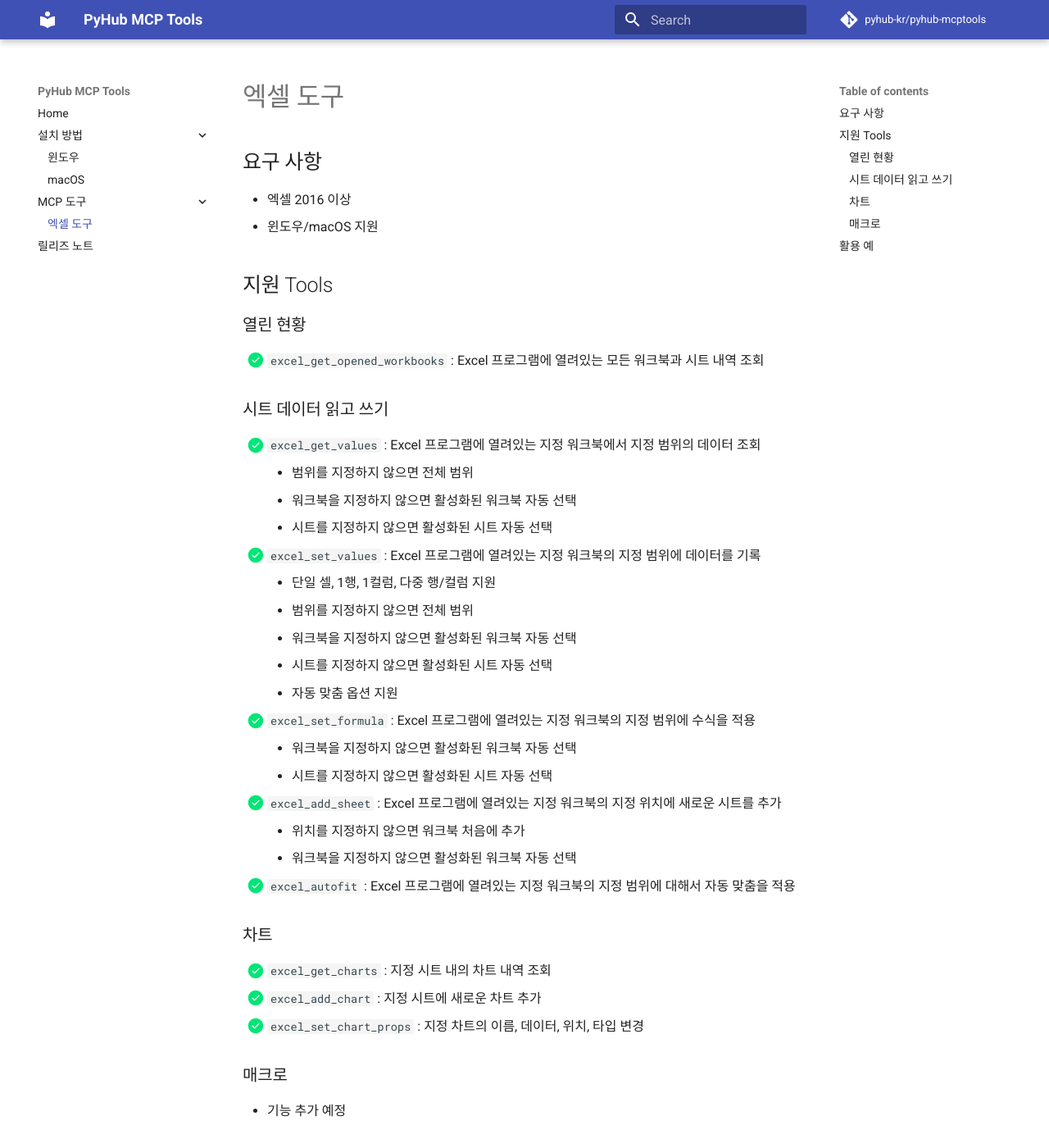
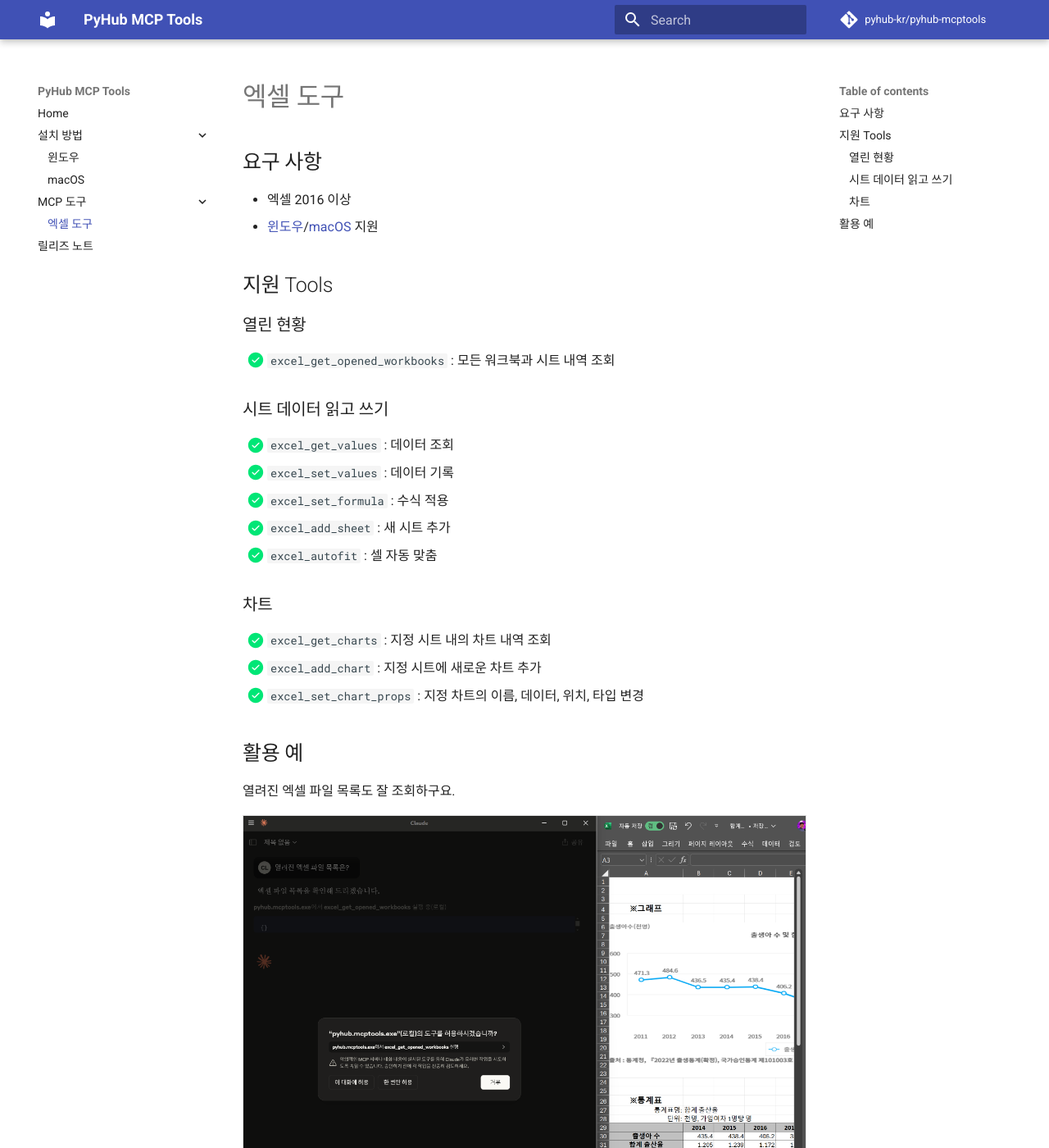
Before and after one commit to pyhub-kr/pyhub-mcptools, an MkDocs documentation site: the page built from docs/mcptools/excel/index.md, in a window 1280 px wide and 1400 px high. Shown: the whole window at 82% size. Built offline with MkDocs 1.6.1 and Material for MkDocs 9.7.7, drawn with Linux system fonts in a browser that asks for light colours; comment, search, counter and statistics services are not loaded; some of the changed text lies outside the part shown.

Commit message:
엑셀 도구 문서를 보다 간소화

```diff
--- a/docs/mcptools/excel/index.md
+++ b/docs/mcptools/excel/index.md
@@ -3,33 +3,21 @@
 ## 요구 사항
 
 + 엑셀 2016 이상
-+ 윈도우/macOS 지원
++ [윈도우](../../setup/windows/)/[macOS](../../setup/macos/) 지원
 
 ## 지원 Tools
 
 ### 열린 현황
 
-+ [x] `excel_get_opened_workbooks` : Excel 프로그램에 열려있는 모든 워크북과 시트 내역 조회
++ [x] `excel_get_opened_workbooks` : 모든 워크북과 시트 내역 조회
 
 ### 시트 데이터 읽고 쓰기
 
-+ [x] `excel_get_values` : Excel 프로그램에 열려있는 지정 워크북에서 지정 범위의 데이터 조회
-    - 범위를 지정하지 않으면 전체 범위
-    - 워크북을 지정하지 않으면 활성화된 워크북 자동 선택
-    - 시트를 지정하지 않으면 활성화된 시트 자동 선택
-+ [x] `excel_set_values` : Excel 프로그램에 열려있는 지정 워크북의 지정 범위에 데이터를 기록
-    - 단일 셀, 1행, 1컬럼, 다중 행/컬럼 지원
-    - 범위를 지정하지 않으면 전체 범위
-    - 워크북을 지정하지 않으면 활성화된 워크북 자동 선택
-    - 시트를 지정하지 않으면 활성화된 시트 자동 선택
-    - 자동 맞춤 옵션 지원
-+ [x] `excel_set_formula` : Excel 프로그램에 열려있는 지정 워크북의 지정 범위에 수식을 적용
-    - 워크북을 지정하지 않으면 활성화된 워크북 자동 선택
-    - 시트를 지정하지 않으면 활성화된 시트 자동 선택
-+ [x] `excel_add_sheet` : Excel 프로그램에 열려있는 지정 워크북의 지정 위치에 새로운 시트를 추가
-    - 위치를 지정하지 않으면 워크북 처음에 추가
-    - 워크북을 지정하지 않으면 활성화된 워크북 자동 선택
-+ [x] `excel_autofit` : Excel 프로그램에 열려있는 지정 워크북의 지정 범위에 대해서 자동 맞춤을 적용
++ [x] `excel_get_values` : 데이터 조회
++ [x] `excel_set_values` : 데이터 기록
++ [x] `excel_set_formula` : 수식 적용
++ [x] `excel_add_sheet` : 새 시트 추가
++ [x] `excel_autofit` : 셀 자동 맞춤
 
 ### 차트
 
@@ -37,15 +25,7 @@
 + [x] `excel_add_chart` : 지정 시트에 새로운 차트 추가
 + [x] `excel_set_chart_props` : 지정 차트의 이름, 데이터, 위치, 타입 변경
 
-### 매크로
-
-+ 기능 추가 예정
-
 ## 활용 예
-
-!!! note
-
-    각 대화에서 처음 사용하는 도구는 매번 허용해주셔야 합니다.
 
 열려진 엑셀 파일 목록도 잘 조회하구요.
 
```
